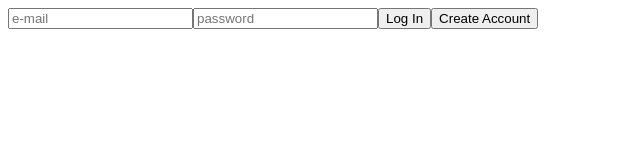
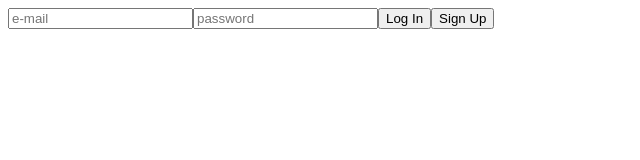
Before and after one commit to BallsyBread/arschlochete, a React app: page / in a window 1280 px wide. Shown: the top 160 px of the page, without its empty margins (0-640 px from the left). Built offline with nearby package versions, Linux system fonts and the light colour scheme; no server answers.

Commit message:
move SignUp button to new component

```diff
--- /dev/null
+++ b/src/components/SignUpButton.tsx
@@ -0,0 +1,30 @@
+import { getApp } from "firebase/app";
+import { createUserWithEmailAndPassword, getAuth } from "firebase/auth";
+import React, { FC } from "react";
+
+interface SignUpButtonProps {
+    emailField: React.RefObject<HTMLInputElement>,
+    passwordField: React.RefObject<HTMLInputElement>
+    signupHidden: boolean,
+    toggleSignUpVisibility: () => void
+}
+
+const SignUpButton: FC<SignUpButtonProps> = ({emailField, passwordField, signupHidden, toggleSignUpVisibility}) => {
+
+    const app = getApp();
+    const auth = getAuth(app);
+
+    const handleSignUp = (event : React.MouseEvent<HTMLButtonElement> ) => {
+		event.preventDefault();
+		if (!signupHidden) createUserWithEmailAndPassword(auth, emailField.current!.value, passwordField.current!.value)
+			.catch(error => alert(error));
+        toggleSignUpVisibility();
+	}
+
+	return (
+        <button onClick={handleSignUp}>{signupHidden ? "Create Account" : "Sign Up"}</button>
+	);
+
+};
+
+export default SignUpButton;
--- a/src/components/routes/SignUp.tsx
+++ b/src/components/routes/SignUp.tsx
@@ -2,6 +2,7 @@ import { getApp } from "firebase/app";
 import { getAuth, signInWithEmailAndPassword, createUserWithEmailAndPassword } from "firebase/auth";
 import React, { FC, useRef, useState } from "react";
 import LoginButton from "../LoginButton";
+import SignUpButton from "../SignUpButton";
 
 const SignUp: FC = () => {
 
@@ -14,24 +15,21 @@ const SignUp: FC = () => {
 
 	const [signupHidden, setSignupVisibility] = useState<boolean>(true);
 
-	const toggleSignUpVisibility = () => {
-		setSignupVisibility(!signupHidden);
-	}
-
-	const handleSignUp = (event : React.MouseEvent<HTMLButtonElement> ) => {
-		event.preventDefault();
-		if (!signupHidden) createUserWithEmailAndPassword(auth, emailRef.current!.value, passwordRef.current!.value)
-			.catch(error => alert(error));
-		toggleSignUpVisibility();
-	}
-
 	return (
 		<>
 			<input placeholder="username" type="text" ref={usernameRef} hidden={signupHidden}/>
 			<input placeholder="e-mail" type="email" ref={emailRef}/>
             <input placeholder="password" type="password" ref={passwordRef}/>
-			<LoginButton emailField={emailRef} passwordField={passwordRef}/>
-			<button onClick={handleSignUp}>{signupHidden ? "Create Account" : "Sign Up"}</button>
+			<LoginButton
+				emailField={emailRef}
+				passwordField={passwordRef}
+			/>
+			<SignUpButton
+				emailField={emailRef}
+				passwordField={passwordRef}
+				signupHidden={false}
+				toggleSignUpVisibility={() => setSignupVisibility(!signupHidden)}
+			/>
 		</>
 	);
 };
```
